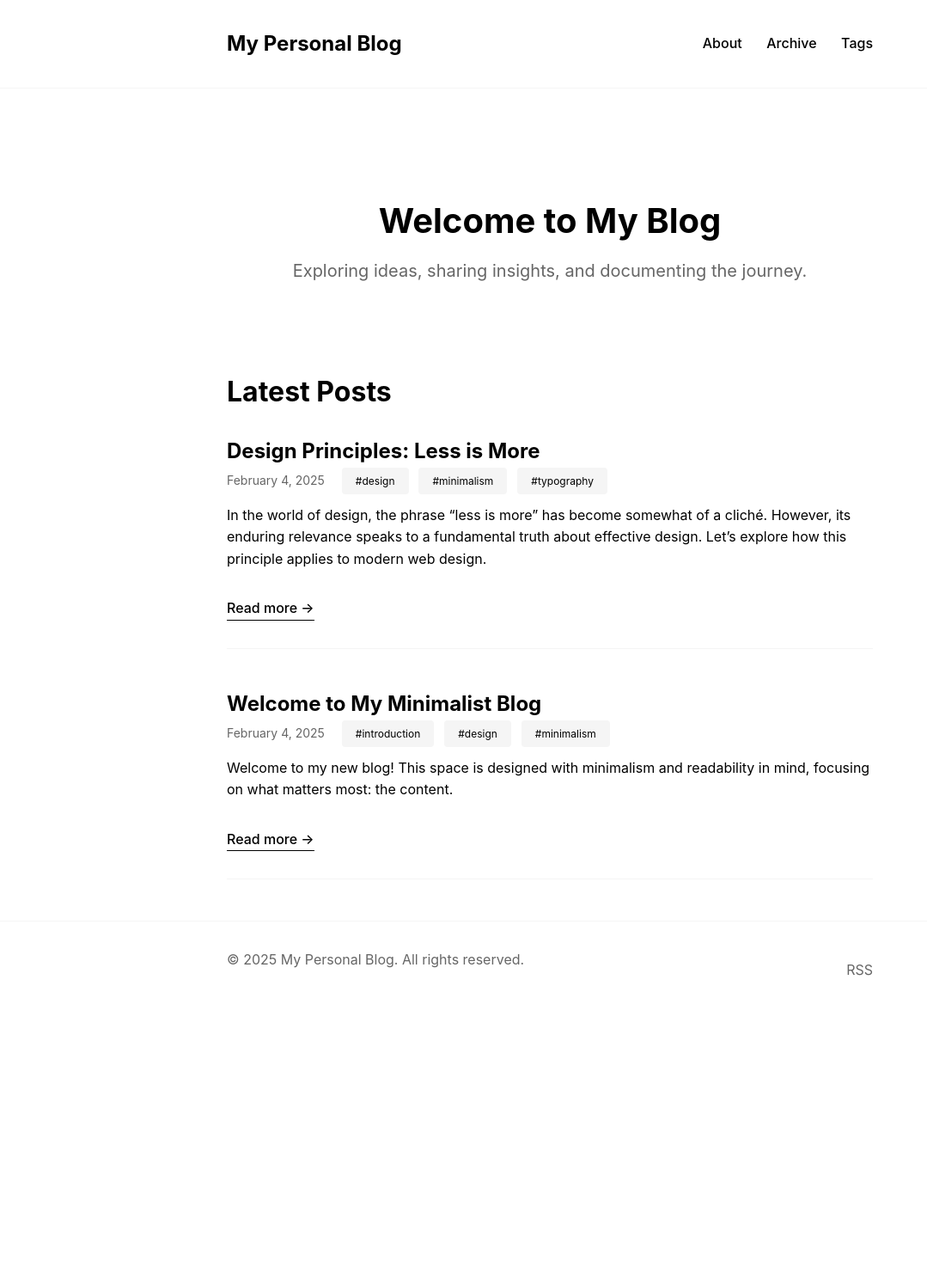
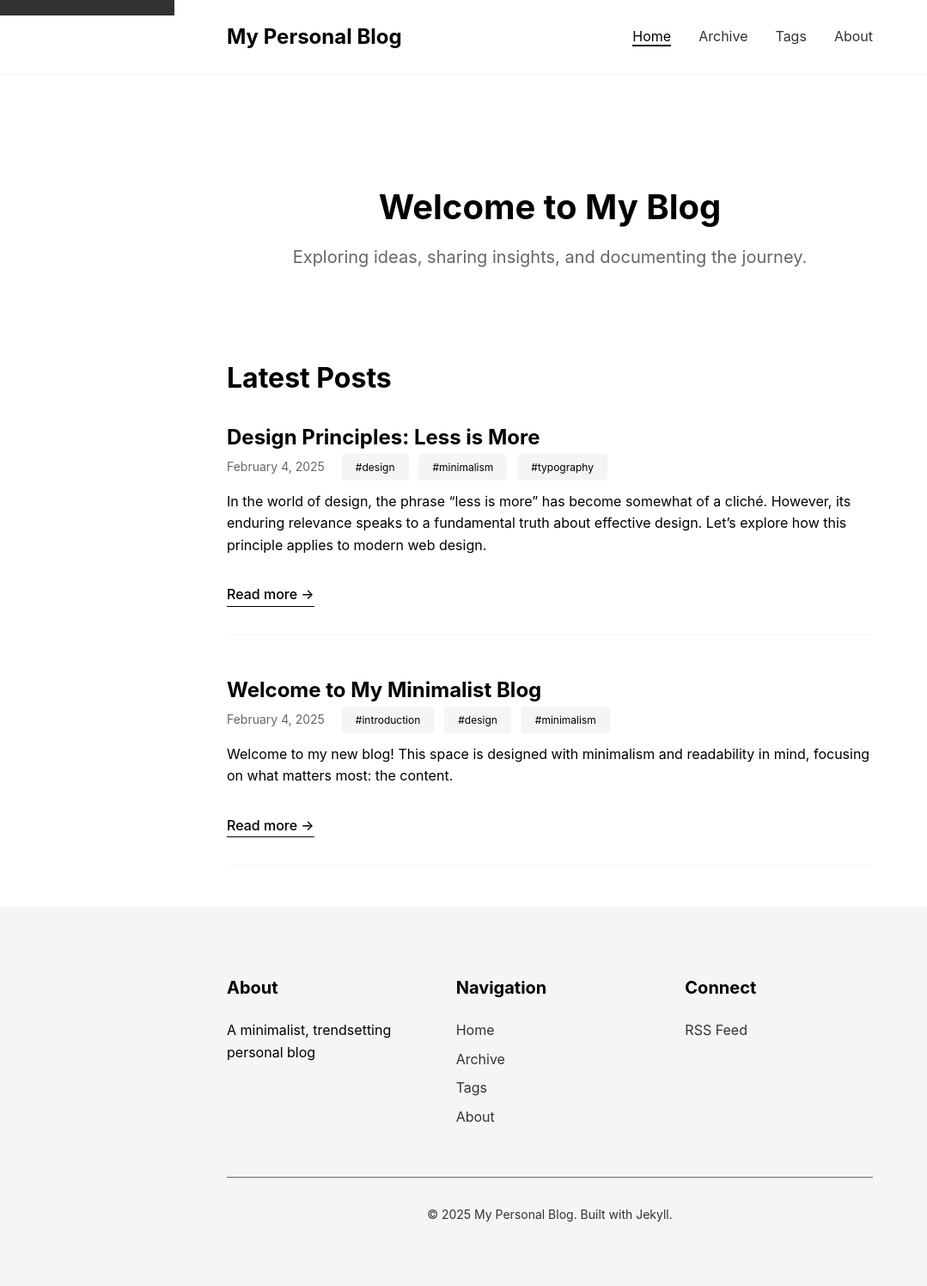
Before and after one commit to darkcryoo/darkcryoo.github.io, a Jekyll site: the page built from index.html, in a window 1280 px wide. Shown: the whole page at 86% size, without its empty margins (0-1079 px from the left). Built offline with Jekyll 4.4.1, drawn with Linux system fonts in a browser that asks for light colours; the list of posts is cut into pages by our own code; before the commit the page ends 1186 px from its top, so only the background shows below that.

Commit message:
Enhance navigation and user experience with improved header and footer

```diff
--- a/_layouts/default.html
+++ b/_layouts/default.html
@@ -11,40 +11,89 @@
     <link rel="icon" href="{{ '/assets/favicon/favicon.png' | relative_url }}">
 </head>
 <body>
-    <header class="site-header">
+    <a href="#main-content" class="skip-link">Skip to main content</a>
+
+    <header class="site-header" role="banner">
         <div class="container">
-            <nav class="site-nav">
-                <a href="{{ '/' | relative_url }}" class="site-title">{{ site.title }}</a>
-                <div class="nav-links">
-                    <a href="{{ '/about' | relative_url }}">About</a>
-                    <a href="{{ '/archive' | relative_url }}">Archive</a>
-                    <a href="{{ '/tags' | relative_url }}">Tags</a>
-                </div>
-            </nav>
+            <div class="header-content">
+                <a href="{{ '/' | relative_url }}" class="site-title" aria-label="Home">
+                    {{ site.title }}
+                </a>
+
+                <nav class="site-nav" role="navigation" aria-label="Main navigation">
+                    <button class="nav-toggle" aria-label="Toggle navigation menu" aria-expanded="false">
+                        <span class="hamburger"></span>
+                    </button>
+
+                    <ul class="nav-menu">
+                        <li><a href="{{ '/' | relative_url }}" {% if page.url == '/' %}aria-current="page"{% endif %}>Home</a></li>
+                        <li><a href="{{ '/archive' | relative_url }}" {% if page.url == '/archive.html' %}aria-current="page"{% endif %}>Archive</a></li>
+                        <li><a href="{{ '/tags' | relative_url }}" {% if page.url == '/tags.html' %}aria-current="page"{% endif %}>Tags</a></li>
+                        <li><a href="{{ '/about' | relative_url }}" {% if page.url == '/about.html' %}aria-current="page"{% endif %}>About</a></li>
+                    </ul>
+                </nav>
+            </div>
         </div>
     </header>
 
-    <main class="site-content">
+    <main id="main-content" class="site-main" role="main">
         <div class="container">
             {{ content }}
         </div>
     </main>
 
-    <footer class="site-footer">
+    <footer class="site-footer" role="contentinfo">
         <div class="container">
             <div class="footer-content">
-                <p>&copy; {{ site.time | date: '%Y' }} {{ site.title }}. All rights reserved.</p>
-                <div class="social-links">
-                    {% if site.github_username %}
-                        <a href="https://github.com/{{ site.github_username }}" target="_blank" rel="noopener">GitHub</a>
-                    {% endif %}
-                    {% if site.twitter_username %}
-                        <a href="https://twitter.com/{{ site.twitter_username }}" target="_blank" rel="noopener">Twitter</a>
-                    {% endif %}
-                    <a href="{{ '/feed.xml' | relative_url }}" target="_blank">RSS</a>
+                <div class="footer-section">
+                    <h2 class="footer-heading">About</h2>
+                    <p>{{ site.description }}</p>
                 </div>
+
+                <div class="footer-section">
+                    <h2 class="footer-heading">Navigation</h2>
+                    <ul class="footer-nav">
+                        <li><a href="{{ '/' | relative_url }}">Home</a></li>
+                        <li><a href="{{ '/archive' | relative_url }}">Archive</a></li>
+                        <li><a href="{{ '/tags' | relative_url }}">Tags</a></li>
+                        <li><a href="{{ '/about' | relative_url }}">About</a></li>
+                    </ul>
+                </div>
+
+                <div class="footer-section">
+                    <h2 class="footer-heading">Connect</h2>
+                    <ul class="footer-social">
+                        {% if site.github_username %}
+                        <li><a href="https://github.com/{{ site.github_username }}" target="_blank" rel="noopener noreferrer">GitHub</a></li>
+                        {% endif %}
+                        {% if site.twitter_username %}
+                        <li><a href="https://twitter.com/{{ site.twitter_username }}" target="_blank" rel="noopener noreferrer">Twitter</a></li>
+                        {% endif %}
+                        <li><a href="{{ '/feed.xml' | relative_url }}" target="_blank">RSS Feed</a></li>
+                    </ul>
+                </div>
+            </div>
+
+            <div class="footer-bottom">
+                <p>&copy; {{ site.time | date: '%Y' }} {{ site.title }}. Built with Jekyll.</p>
             </div>
         </div>
     </footer>
+
+    <script>
+        // Navigation toggle for mobile
+        document.addEventListener('DOMContentLoaded', () => {
+            const navToggle = document.querySelector('.nav-toggle');
+            const navMenu = document.querySelector('.nav-menu');
+
+            if (navToggle && navMenu) {
+                navToggle.addEventListener('click', () => {
+                    const isExpanded = navToggle.getAttribute('aria-expanded') === 'true';
+                    navToggle.setAttribute('aria-expanded', !isExpanded);
+                    navMenu.classList.toggle('active');
+                });
+            }
+        });
+    </script>
 </body>
 </html>
--- a/assets/css/main.css
+++ b/assets/css/main.css
@@ -207,50 +207,170 @@ a:hover {
 
 /* Footer */
 .site-footer {
-    margin-top: var(--space-xl);
-    padding: var(--space-lg) 0;
+    margin-top: var(--space-2xl);
+    padding: var(--space-xl) 0;
     border-top: 1px solid var(--color-gray-light);
-    color: var(--color-gray-medium);
+    background: var(--color-gray-light);
 }
 
 .footer-content {
+    display: grid;
+    grid-template-columns: repeat(3, 1fr);
+    gap: var(--space-xl);
+    margin-bottom: var(--space-xl);
+}
+
+.footer-heading {
+    font-size: var(--text-lg);
+    margin-bottom: var(--space-md);
+}
+
+.footer-nav,
+.footer-social {
+    list-style: none;
+    padding: 0;
+    margin: 0;
+}
+
+.footer-nav li,
+.footer-social li {
+    margin-bottom: var(--space-xs);
+}
+
+.footer-nav a,
+.footer-social a {
+    color: var(--color-gray-dark);
+    text-decoration: none;
+    border-bottom: 1px solid transparent;
+    transition: all var(--transition-base);
+}
+
+.footer-nav a:hover,
+.footer-social a:hover {
+    color: var(--color-black);
+    border-bottom-color: var(--color-black);
+}
+
+.footer-bottom {
+    text-align: center;
+    padding-top: var(--space-lg);
+    border-top: 1px solid var(--color-gray-medium);
+    color: var(--color-gray-dark);
+    font-size: var(--text-sm);
+}
+
+/* Skip Link - Accessibility */
+.skip-link {
+    position: absolute;
+    top: -40px;
+    left: 0;
+    background: var(--color-black);
+    color: var(--color-white);
+    padding: var(--space-sm) var(--space-md);
+    z-index: 100;
+    transition: top 0.2s ease;
+}
+
+.skip-link:focus {
+    top: 0;
+}
+
+/* Header & Navigation */
+.site-header {
+    border-bottom: 1px solid var(--color-gray-light);
+    padding: var(--space-md) 0;
+    margin-bottom: var(--space-xl);
+}
+
+.header-content {
     display: flex;
     justify-content: space-between;
     align-items: center;
 }
 
-.social-links a {
-    margin-left: var(--space-sm);
-    color: var(--color-gray-medium);
+.site-title {
+    font-size: var(--text-xl);
+    font-weight: 700;
+    color: var(--color-black);
+    text-decoration: none;
     border-bottom: none;
-    transition: color var(--transition-base);
 }
 
-.social-links a:hover {
-    color: var(--color-black);
+.site-nav {
+    display: flex;
+    align-items: center;
 }
 
-/* Code Blocks */
-pre, code {
-    font-family: var(--font-mono);
-    font-size: var(--text-sm);
-    background: var(--color-gray-light);
-    border-radius: 4px;
+.nav-toggle {
+    display: none;
+    background: none;
+    border: none;
+    padding: var(--space-xs);
+    cursor: pointer;
 }
 
-code {
-    padding: 0.2em 0.4em;
+.hamburger {
+    display: block;
+    width: 24px;
+    height: 2px;
+    background: var(--color-black);
+    position: relative;
+    transition: background 0.2s ease;
 }
 
-pre {
-    padding: var(--space-md);
-    overflow-x: auto;
-    margin: var(--space-md) 0;
+.hamburger::before,
+.hamburger::after {
+    content: '';
+    position: absolute;
+    left: 0;
+    width: 100%;
+    height: 2px;
+    background: var(--color-black);
+    transition: transform 0.2s ease;
 }
 
-pre code {
-    background: none;
+.hamburger::before {
+    top: -6px;
+}
+
+.hamburger::after {
+    bottom: -6px;
+}
+
+[aria-expanded="true"] .hamburger {
+    background: transparent;
+}
+
+[aria-expanded="true"] .hamburger::before {
+    transform: rotate(45deg);
+    top: 0;
+}
+
+[aria-expanded="true"] .hamburger::after {
+    transform: rotate(-45deg);
+    bottom: 0;
+}
+
+.nav-menu {
+    display: flex;
+    list-style: none;
+    margin: 0;
     padding: 0;
+    gap: var(--space-lg);
+}
+
+.nav-menu a {
+    color: var(--color-gray-dark);
+    text-decoration: none;
+    font-size: var(--text-base);
+    border-bottom: 2px solid transparent;
+    transition: all var(--transition-base);
+}
+
+.nav-menu a:hover,
+.nav-menu a[aria-current="page"] {
+    color: var(--color-black);
+    border-bottom-color: var(--color-black);
 }
 
 /* Responsive Design */
@@ -275,21 +395,44 @@ pre code {
     }
 
     .footer-content {
-        flex-direction: column;
+        grid-template-columns: 1fr;
+        gap: var(--space-lg);
         text-align: center;
+    }
+
+    .footer-nav,
+    .footer-social {
+        display: flex;
+        flex-wrap: wrap;
+        justify-content: center;
         gap: var(--space-md);
     }
 
-    .social-links {
-        margin-top: var(--space-sm);
+    .footer-nav li,
+    .footer-social li {
+        margin: 0;
     }
 
-    .social-links a:first-child {
-        margin-left: 0;
+    .nav-toggle {
+        display: block;
     }
 
-    .nav-links {
-        display: none; /* Consider adding a mobile menu */
+    .nav-menu {
+        display: none;
+        position: absolute;
+        top: 100%;
+        left: 0;
+        right: 0;
+        background: var(--color-white);
+        padding: var(--space-md);
+        border-bottom: 1px solid var(--color-gray-light);
+        flex-direction: column;
+        gap: var(--space-md);
+        z-index: 100;
+    }
+
+    .nav-menu.active {
+        display: flex;
     }
 }
 
```
